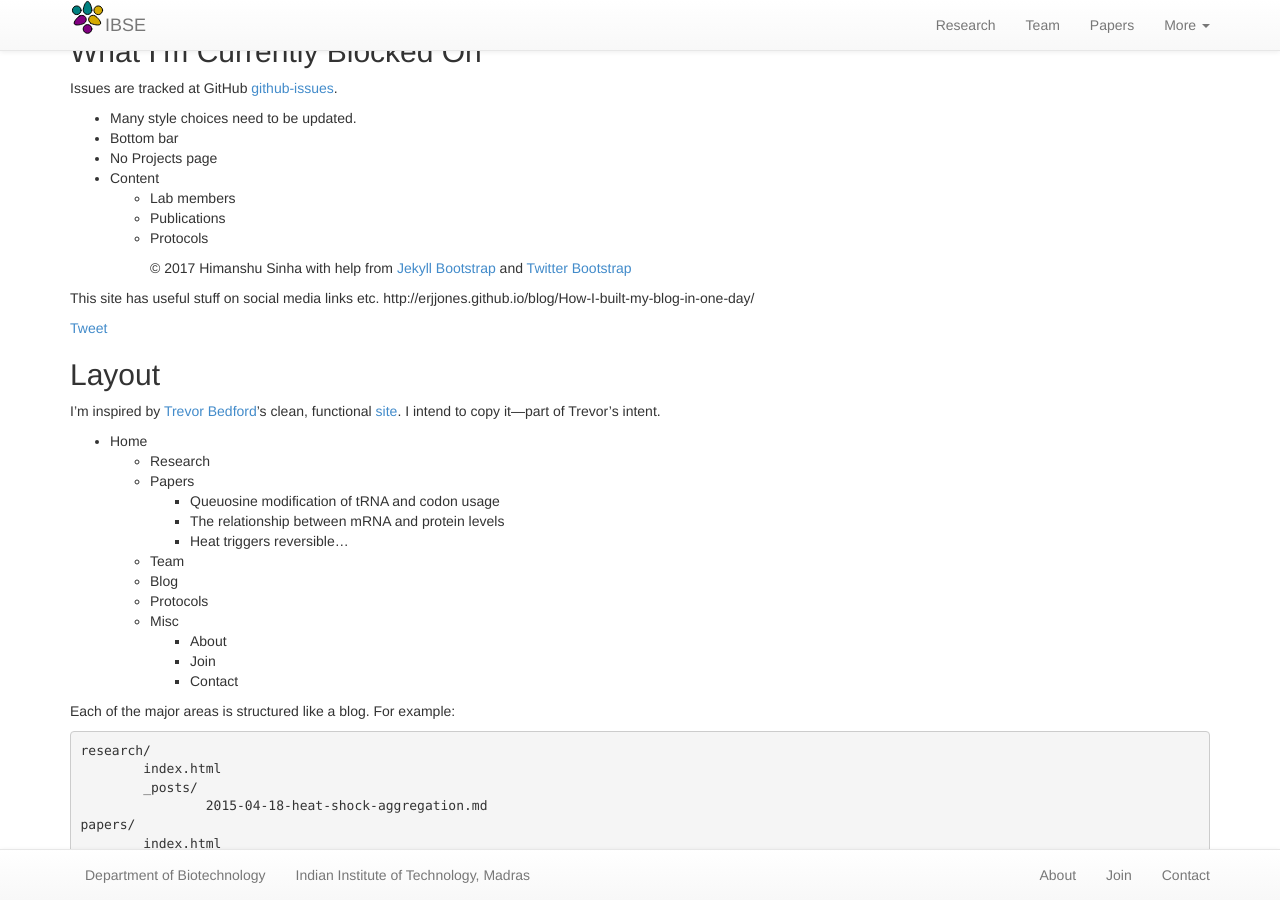
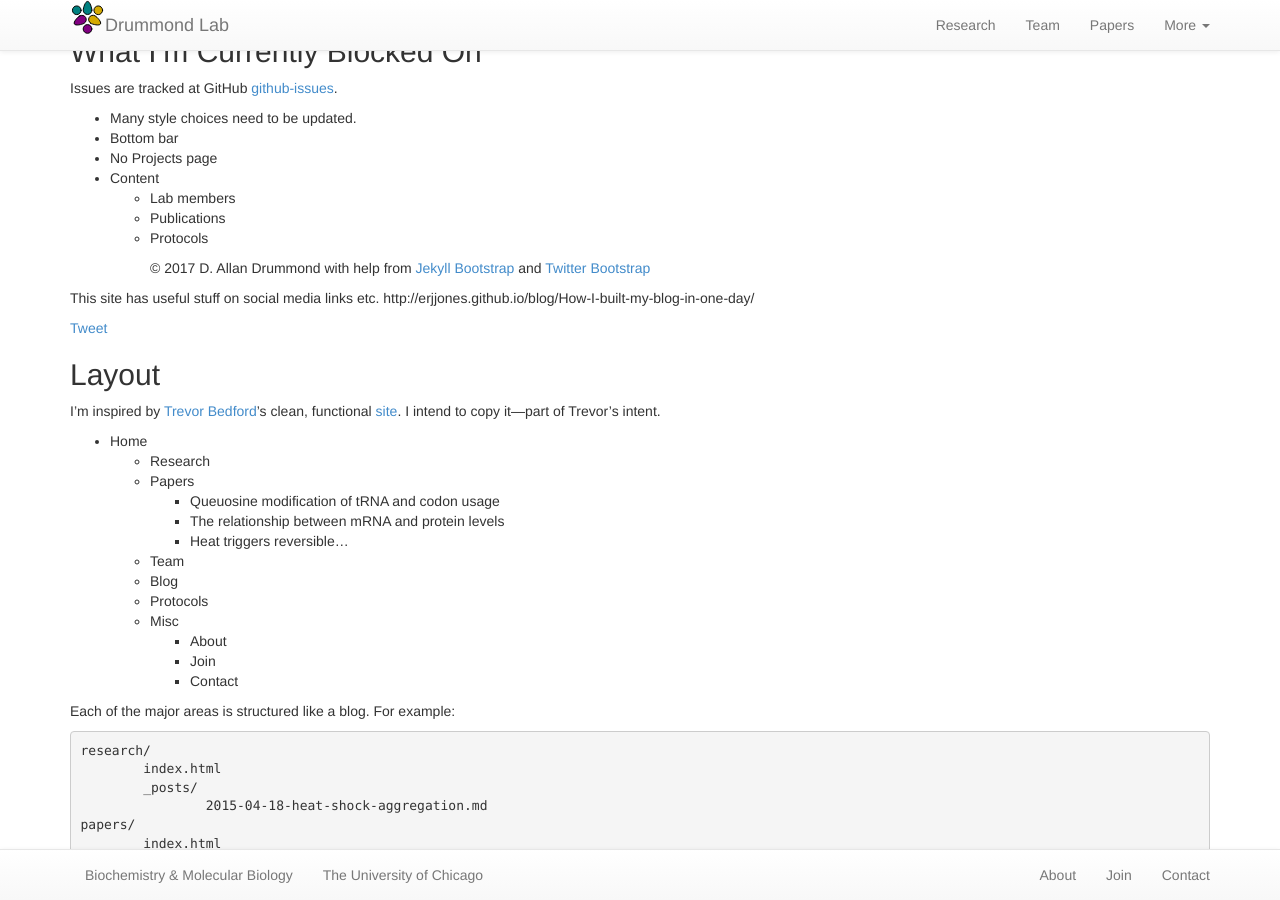
Before and after one commit to philge/ibse-iitm.github.io, a Jekyll site: the page built from notes.md, in a window 1280 px wide and 900 px high, scrolled down 670 px. Built offline with Jekyll 4.4.1, drawn with Linux system fonts in a browser that asks for light colours; nearby versions of some CDN libraries; our own code applies the rules of GitHub Pages for plain Markdown files; comment, search, counter and statistics services are not loaded.

Commit message:
rollback

```diff
--- /dev/null
+++ b/CNAME
@@ -0,0 +1 @@
+drummondlab.org
--- a/_config.yml
+++ b/_config.yml
@@ -8,29 +8,24 @@ highlighter: rouge
 
 markdown: kramdown
 
-repository: IBSE-IITM/ibse-iitm.github.io
+repository: drummondlab/drummondlab.github.io
 
 # Themes are encouraged to use these universal variables
 # so be sure to set them if your theme uses them.
 #
-title : IBSE
-tagline: Initiative for Biological Systems Engineering
+title : Drummond Lab
+tagline: Evolution and regulation of protein production and quality control
 institution:
-  url: https://www.iitm.ac.in/
-  name: Indian Institute of Technology, Madras
+  url: http://www.uchicago.edu
+  name: The University of Chicago
 department:
-  url: https://biotech.iitm.ac.in/
-  name: Department of Biotechnology
+  url: http://bmb.uchospitals.edu
+  name: Biochemistry & Molecular Biology
 author :
-  name : Karthik Raman
-  email : kraman @ iitm·ac·in
-  github : karthikraman
-  twitter : himanshu-lab
-author :
-  name : Himanshu Sinha
-  email : sinha @ iitm·ac·in
-  github :
-  twitter :
+  name : D. Allan Drummond
+  email : dadrummond@uchicago.edu
+  github : dad
+  twitter : dadrummond
 #  feedburner : feedname
 
 # The production_url is only used when full-domain names are needed
@@ -41,7 +36,7 @@ author :
 # Else if you are pushing to username.github.io, replace with your username.
 # Finally if you are pushing to a GitHub project page, include the project name at the end.
 #
-production_url : http://ibse-iitm.github.io
+production_url : http://drummondlab.org
 
 # All Jekyll-Bootstrap specific configurations are namespaced into this hash
 #
```
Also changed, not shown: README.md.
